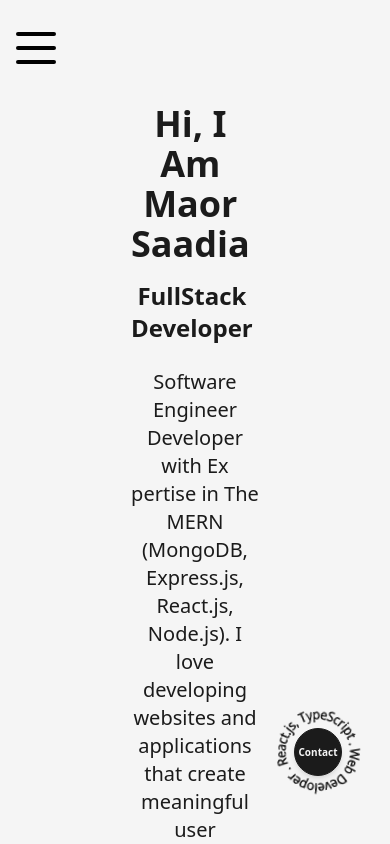
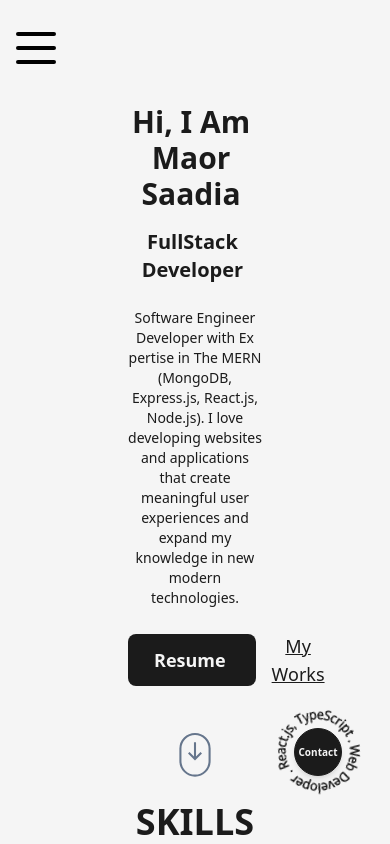
Before and after one commit to MaorSaadia/MyPortfolio, a Next.js app: page / in a window 390 px wide. Shown: the top 844 px of the page. Built offline with nearby package versions, Linux system fonts and the light colour scheme.

Commit message:
small text fix

```diff
--- a/src/pages/index.jsx
+++ b/src/pages/index.jsx
@@ -50,13 +50,13 @@ export default function Home() {
             <div className="flex flex-col items-center self-center w-full text-center">
               <AnimatedText
                 text="Hi, I Am Maor Saadia"
-                className="text-base xs:text-4xl lg:text-7xl"
+                className="text-base xs:text-3xl md:text-5xl lg:text-7xl"
               />
               <AnimatedText
                 text="FullStack Developer"
-                className="text-base xs:text-2xl lg:text-5xl"
+                className="text-base xs:text-xl md:text-3xl lg:text-5xl"
               />
-              <p className="my-4 text-base font-medium xs:text-xl lg:text-2xl">
+              <p className="my-4 text-base font-medium xs:text-sm lg:text-2xl">
                 Software Engineer Developer with Ex pertise in The MERN
                 (MongoDB, Express.js, React.js, Node.js). I love developing
                 websites and applications that create meaningful user
```
